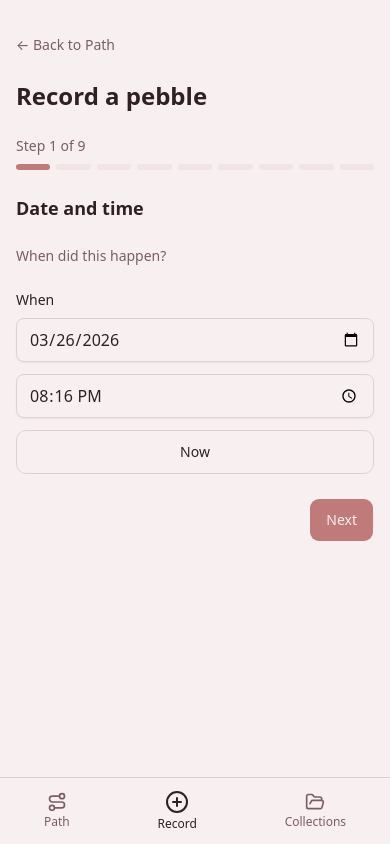
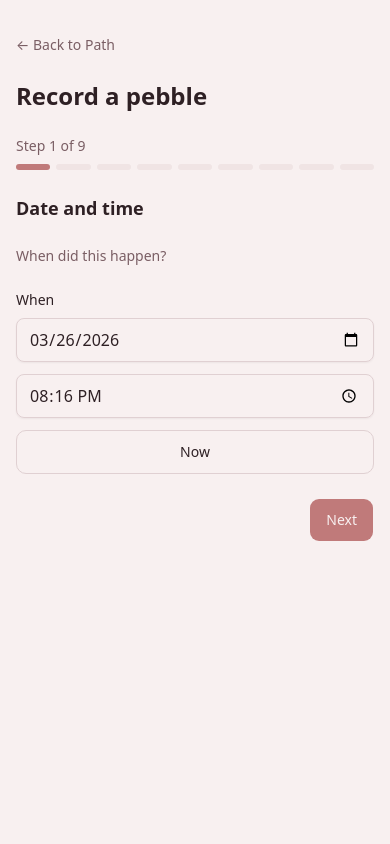
Before and after one commit to alexisbohns/pbbls, a Next.js app: page /record in a window 390 px wide. Built offline with nearby package versions, Linux system fonts and the light colour scheme.

Commit message:
feat(ui): hide bottom navigation during record flow (#49)
Slide BottomNav out of view when entering /record and restore it on
exit. Extract MainContent client wrapper to reclaim pb-20 spacing.

```diff
--- a/app/layout.tsx
+++ b/app/layout.tsx
@@ -7,6 +7,7 @@ import { ThemeColorSync } from "@/components/layout/ThemeColorSync";
 import { DataProvider } from "@/components/layout/DataProvider";
 import { Sidebar } from "@/components/layout/Sidebar";
 import { BottomNav } from "@/components/layout/BottomNav";
+import { MainContent } from "@/components/layout/MainContent";
 import "./globals.css";
 
 const geistSans = Geist({
@@ -69,9 +70,7 @@ export default function RootLayout({
               <ThemeColorSync />
               <div className="flex h-full">
                 <Sidebar />
-                <main className="min-w-0 flex-1 overflow-x-hidden overflow-y-auto px-4 py-8 pb-20 md:pb-8">
-                  <div className="mx-auto max-w-5xl">{children}</div>
-                </main>
+                <MainContent>{children}</MainContent>
               </div>
               <BottomNav />
             </ThemeProvider>
--- a/components/layout/BottomNav.tsx
+++ b/components/layout/BottomNav.tsx
@@ -7,11 +7,17 @@ import { NAV_ITEMS } from "@/lib/config/navigation"
 
 export function BottomNav() {
   const pathname = usePathname()
+  const hidden = pathname.startsWith("/record")
 
   return (
     <nav
       aria-label="Main navigation"
-      className="fixed inset-x-0 bottom-0 z-50 border-t border-border bg-background md:hidden"
+      aria-hidden={hidden}
+      className={cn(
+        "fixed inset-x-0 bottom-0 z-50 border-t border-border bg-background md:hidden",
+        "transition-transform duration-300 ease-in-out motion-reduce:transition-none",
+        hidden && "translate-y-full",
+      )}
     >
       <ul className="flex items-center justify-around py-2">
         {NAV_ITEMS.map(({ href, label, icon: Icon, primary }) => {
@@ -28,6 +34,7 @@ export function BottomNav() {
                   primary && !isActive && "text-primary",
                 )}
                 aria-current={isActive ? "page" : undefined}
+                tabIndex={hidden ? -1 : undefined}
               >
                 <Icon className={cn("size-5", primary && "size-6")} />
                 {label}
--- /dev/null
+++ b/components/layout/MainContent.tsx
@@ -0,0 +1,25 @@
+"use client"
+
+import { usePathname } from "next/navigation"
+import { cn } from "@/lib/utils"
+
+interface MainContentProps {
+  children: React.ReactNode
+}
+
+export function MainContent({ children }: MainContentProps) {
+  const pathname = usePathname()
+  const hideBottomNav = pathname.startsWith("/record")
+
+  return (
+    <main
+      className={cn(
+        "min-w-0 flex-1 overflow-x-hidden overflow-y-auto px-4 py-8 md:pb-8",
+        "transition-[padding-bottom] duration-300 ease-in-out motion-reduce:transition-none",
+        hideBottomNav ? "pb-8" : "pb-20",
+      )}
+    >
+      <div className="mx-auto max-w-5xl">{children}</div>
+    </main>
+  )
+}
```
